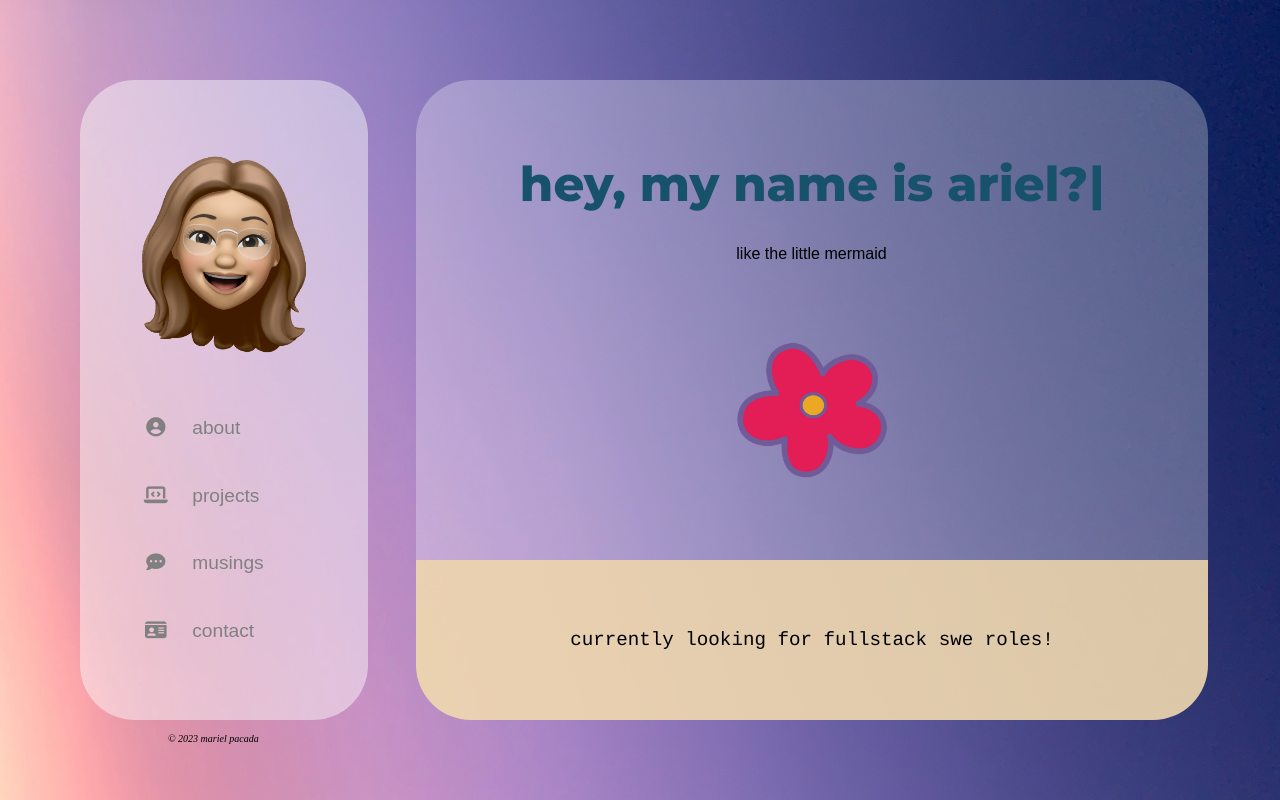
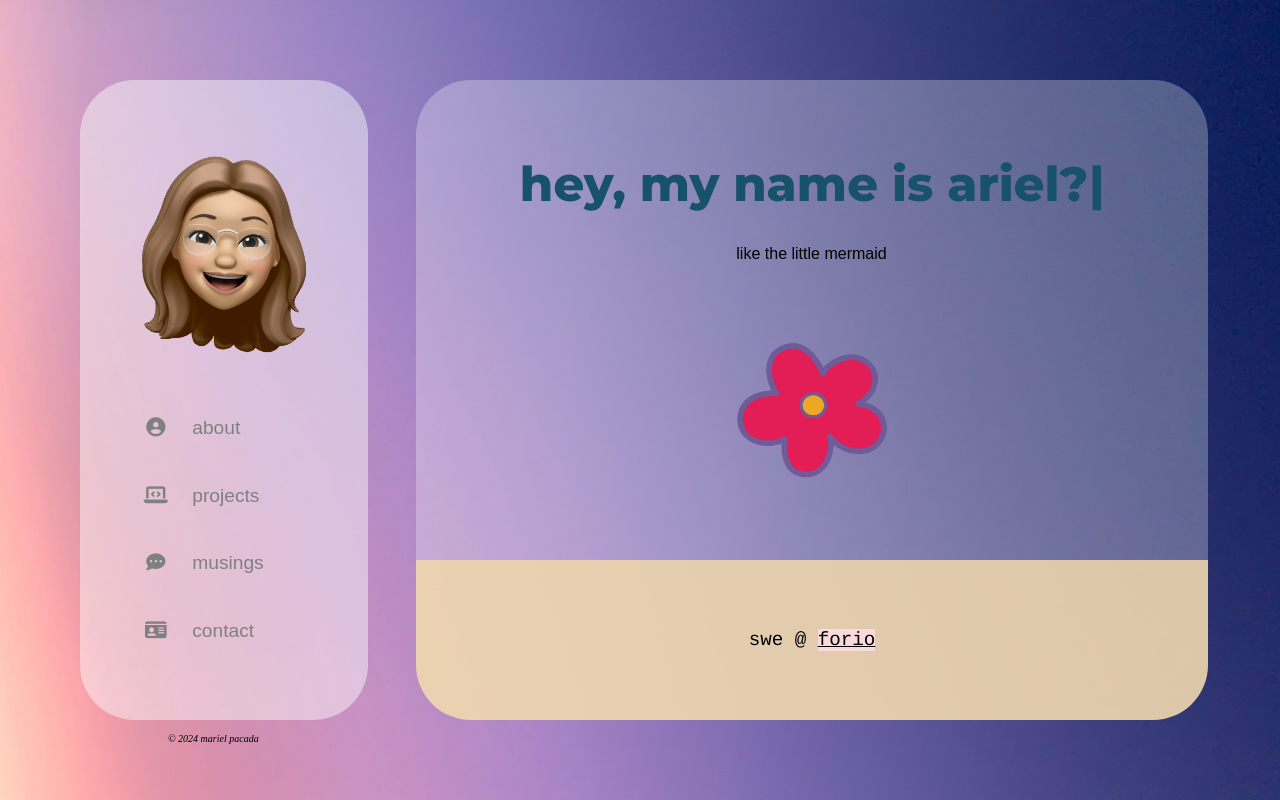
Before and after one commit to marielpacada/personal-site, a React (Create React App) app: page / in a window 1280 px wide. Built offline with nearby package versions, Linux system fonts and the light colour scheme; a web font is replaced by a local one.

Commit message:
update res, year, current

```diff
--- a/src/components/home/HomeCard.jsx
+++ b/src/components/home/HomeCard.jsx
@@ -45,8 +45,12 @@ function HomeCard() {
 
       <div className="home-bottom my-row center-align">
         <div className="byline">
-          {/* <p>current: <a href="https://cs.brown.edu/" target="_blank" rel="noreferrer">brown</a> computer science</p> */}
-          <p>currently looking for fullstack swe roles!</p>
+          <p>
+            swe @{" "}
+            <a href="https://forio.com/" target="_blank" rel="noreferrer">
+              forio
+            </a>
+          </p>
         </div>
       </div>
     </div>
--- a/src/components/navbar/Sidebar.jsx
+++ b/src/components/navbar/Sidebar.jsx
@@ -12,7 +12,7 @@ function Sidebar() {
         <NavButton iconName="comment-dots" tabName="musings" />
         <NavButton iconName="id-card" tabName="contact" />
       </div>
-      <div className="footer">© 2023 mariel pacada</div>
+      <div className="footer">© 2024 mariel pacada</div>
     </>
   );
 }
```
Also changed, not shown: 1 other file (tests, documents, lock files or other folders).
